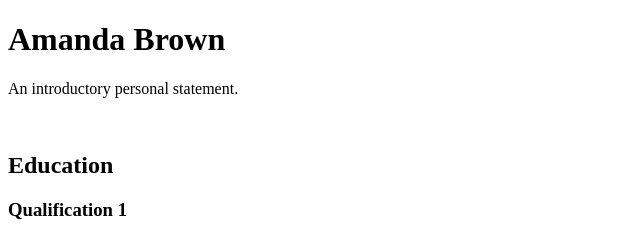
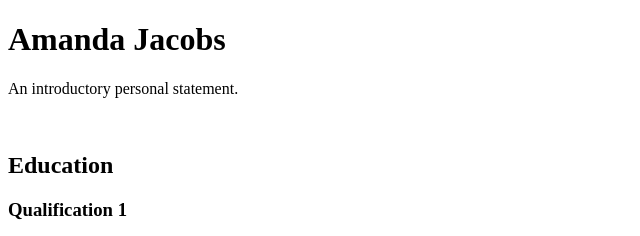
Before and after one commit to CodeSpace-Edu/Intro-to-Web-July21-Resume, a plain HTML site: page resume1.htm in a window 1280 px wide. Shown: the top 236 px of the page, 0-640 px from the left. Drawn offline with Linux system fonts and the light colour scheme.

Commit message:
Changed heading name

```diff
--- a/resume1.htm
+++ b/resume1.htm
@@ -4,7 +4,7 @@
     <title>Amanda Jacobs </title>
   </head>
   <body>
-    <h1>Amanda Brown</h1>
+    <h1>Amanda Jacobs</h1>
     <p>An introductory personal statement. </p>
     <br>
 
```
